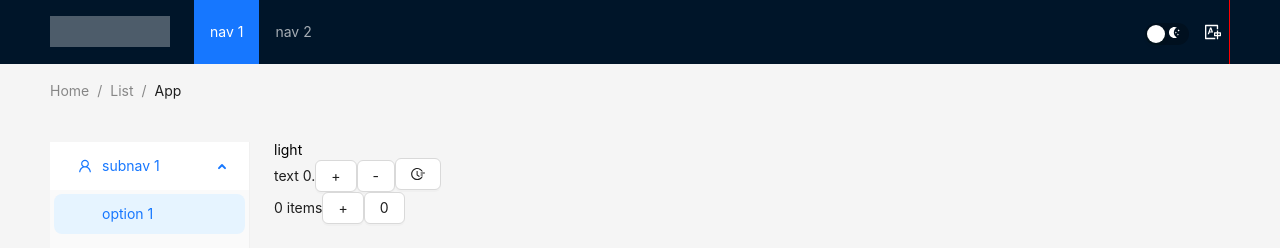
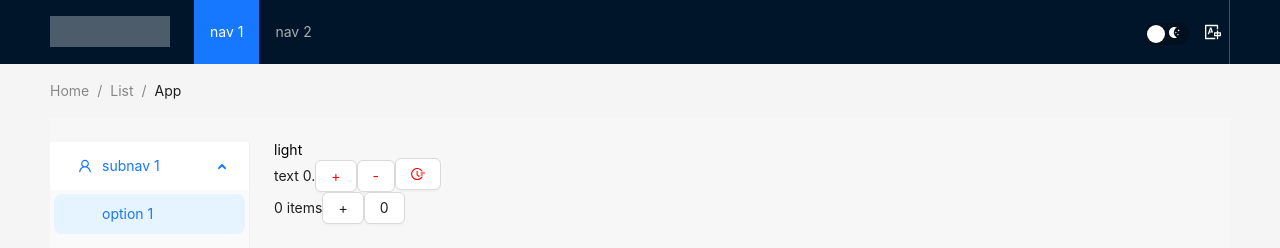
Before and after one commit to edejin/vite-demplate, a React (Vite) app: page /#/ in a window 1280 px wide. Shown: the top 248 px of the page. Built offline with nearby package versions, Linux system fonts and the light colour scheme.

Commit message:
customize antd (example in A)

```diff
--- a/src/components/A.tsx
+++ b/src/components/A.tsx
@@ -32,6 +32,10 @@
   }}
 `;
 
+const CustomButton = styled(Button)`
+  color: red;
+` as typeof Button;
+
 export const A = () => {
   // Incorrect way:
   // const {removeA, addA, a} = useTestStore();
@@ -53,11 +57,11 @@
         <T z="text <span>{value}</span>."
            values={{span: (chunks: JSX.Element) => <span>{chunks}</span>, value: a.toString()}}/>
       </Text>
-      <Button onClick={addA}>+</Button>
-      <Button onClick={removeA}>-</Button>
-      <Button onClick={() => addAWithDelay(3000)}>
+      <CustomButton onClick={addA}>+</CustomButton>
+      <CustomButton onClick={removeA}>-</CustomButton>
+      <CustomButton onClick={() => addAWithDelay(3000)}>
         <FieldTimeOutlined/>
-      </Button>
+      </CustomButton>
     </Wrapper>
   );
 };
--- a/src/components/Providers.tsx
+++ b/src/components/Providers.tsx
@@ -66,7 +66,8 @@
               locale={antVocabulary[locale]}
               direction={direction(locale)}
               theme={{
-                algorithm: currentTheme === Theme.Dark ? theme.darkAlgorithm : theme.defaultAlgorithm
+                algorithm: currentTheme === Theme.Dark ? theme.darkAlgorithm : theme.defaultAlgorithm,
+                hashed: false
               }}
             >
               <IntlProvider locale={locale} messages={vocabulary[locale]} onError={errorHandler}>
```
